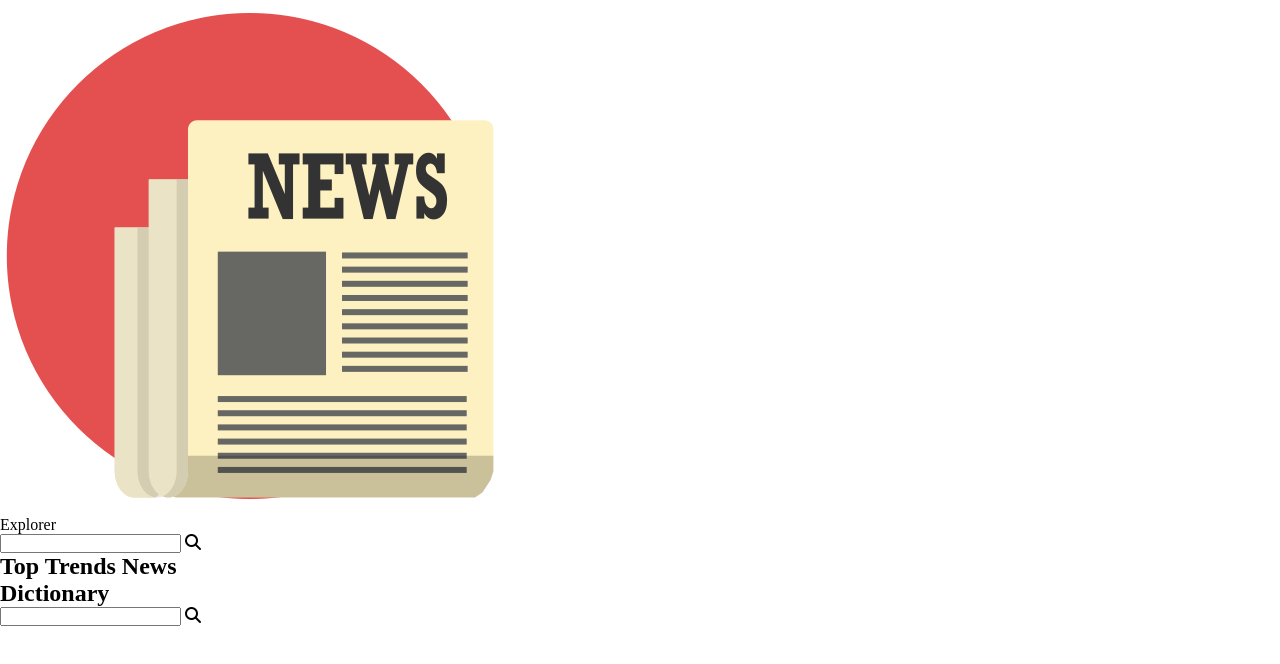
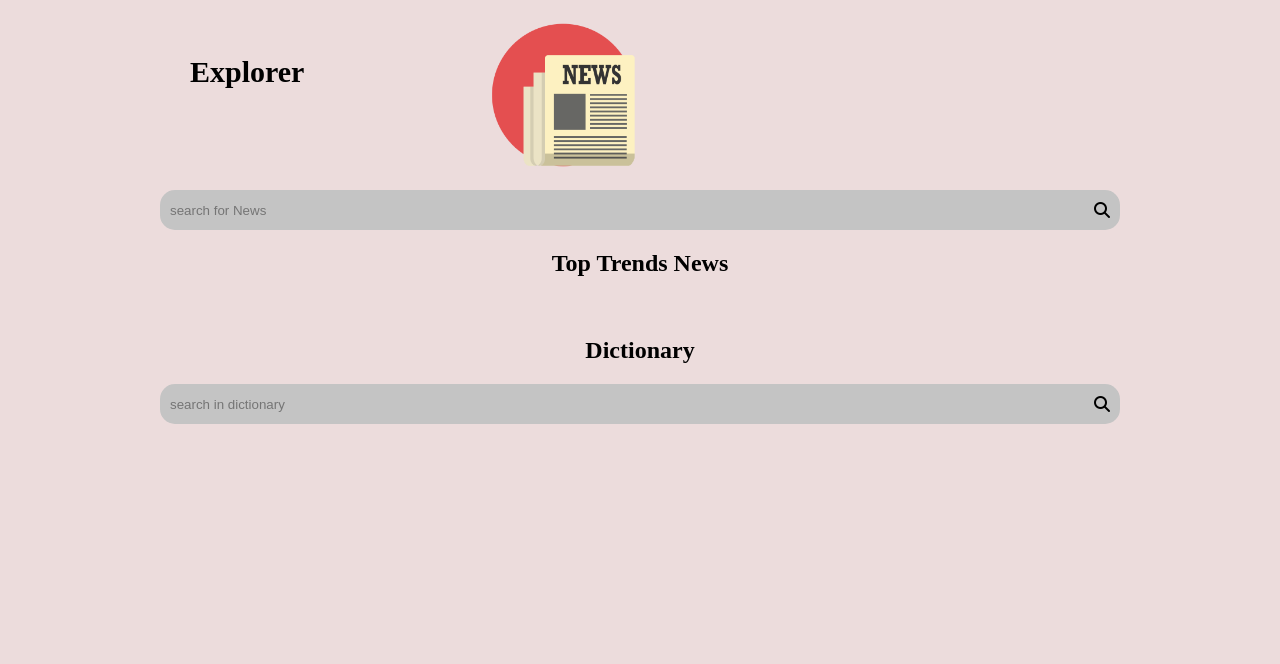
Before and after one commit to GSG-G11/News-Explorer, a website: page index.html in a window 1280 px wide. Drawn offline with Linux system fonts and the light colour scheme.

Commit message:
css styling relates #5

```diff
--- a/index.html
+++ b/index.html
@@ -1,39 +1,42 @@
 <!DOCTYPE html>
 <html lang="en">
-
   <head>
-    <meta charset="UTF-8">
-    <meta http-equiv="X-UA-Compatible" content="IE=edge">
-    <meta name="viewport" content="width=device-width, initial-scale=1.0">
-    <link rel="stylesheet" href="style.css">
+    <meta charset="UTF-8" />
+    <meta http-equiv="X-UA-Compatible" content="IE=edge" />
+    <meta name="viewport" content="width=device-width, initial-scale=1.0" />
+    <link rel="stylesheet" href="style.css" />
     <title>News Explorer</title>
-    <script src="https://kit.fontawesome.com/57c783de70.js" crossorigin="anonymous"></script>
+    <script
+      src="https://kit.fontawesome.com/57c783de70.js"
+      crossorigin="anonymous"
+    ></script>
   </head>
 
   <body>
     <header class="header">
-        <img src="assets/logo.png" alt="News Explorer Logo">
+      <img src="assets/logo.png" alt="News Explorer Logo" />
       <p>Explorer</p>
     </header>
 
     <section class="news">
-        <input type="search" id="search-news">
+      <div class="search-bar">
+        <input class="search" type="search" id="search-news" placeholder="search for News" />
         <i class="fas fa-search"></i>
+      </div>
       <h2>Top Trends News</h2>
-        <div class="news-container">
-        </div>
+      <div class="news-container"></div>
     </section>
 
-    <section class="news">
+    <section class="dictionary">
       <h2>Dictionary</h2>
-        <input type="search" id="search-news">
+      <div class="search-bar">
+        <input class="search" type="search" id="search-dictionary" placeholder="search in dictionary" />
         <i class="fas fa-search"></i>
-        <div class="dictionary-container">
       </div>
+      <div class="dictionary-container"></div>
     </section>
 
     <script src="js/index.js"></script>
     <script src="js/dom.js"></script>
   </body>
-
 </html>
--- a/style.css
+++ b/style.css
@@ -1,5 +1,66 @@
 * {
-    padding: 0;
-    margin: 0;
-    box-sizing: border-box;
+  padding: 0;
+  margin: 0;
+  box-sizing: border-box;
 }
+body{
+    background-color: #ECDCDC;
+
+}
+input {
+  border: 0;
+  outline: 0;
+}
+input:focus {
+  outline: none !important;
+}
+
+.header {
+  display: flex;
+  justify-content: center;
+  width: 100%;
+  align-items: center;
+  margin-top: 20px;
+  position: relative;
+}
+.header img {
+  width: 150px;
+  margin-left: -150px;
+}
+
+.header p {
+  font-size: 30px;
+  position: absolute;
+  top: 35px;
+  left: 190px;
+  font-weight: bold;
+}
+.news, .dictionary {
+  display: flex;
+  justify-content: center;
+  width: 100%;
+  align-items: center;
+  margin-top: 20px;
+  flex-direction: column;
+}
+.search-bar {
+    width:75%;
+    padding: 10px;
+    display: flex;
+    justify-content: space-between;
+    background-color: #C4C4C4;
+    border-radius: 15px;
+    align-items: center;
+
+}
+
+.news h2, .dictionary h2{
+    margin-top: 20px;
+    margin-bottom: 20px;
+}
+.search{
+    width:80%;
+    height:20px;
+    background-color:inherit;
+    color:rgb(0, 0, 0);
+}
```
Lines whose indentation alone changed are shown as unchanged.
